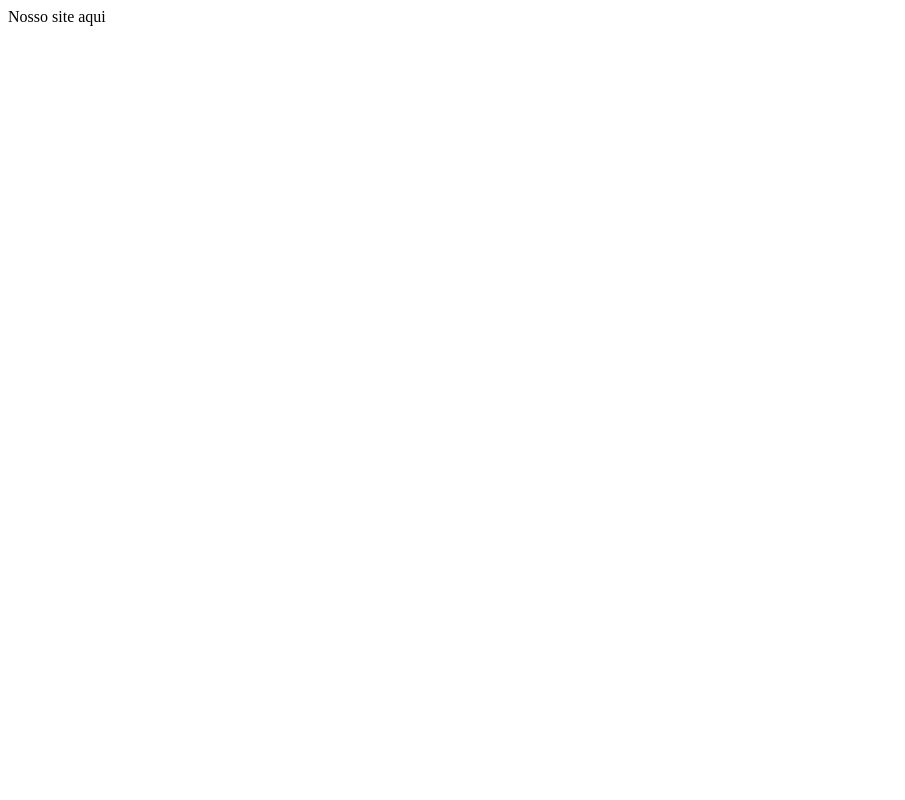
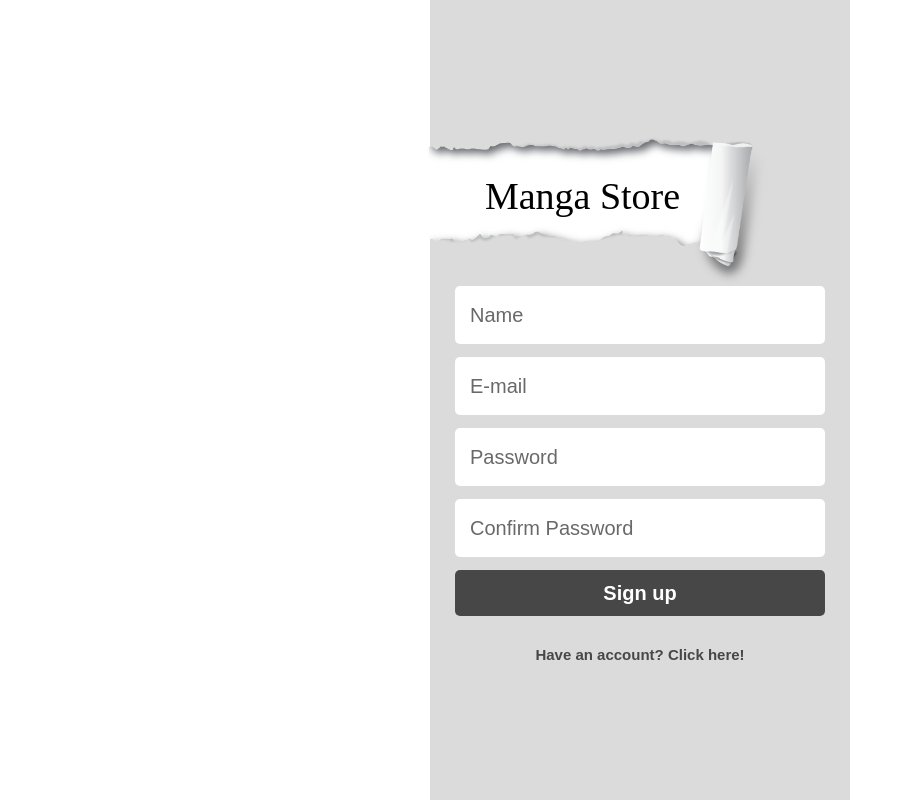
Before and after one commit to gabriel-lutz/Manga-Store-Front, a React app: page /sign-up in a window 1280 px wide. Shown: the whole page, without its empty margins (0-905 px from the left). Built offline with nearby package versions, Linux system fonts and the light colour scheme; a web font is replaced by a local one.

Commit message:
Sign up feature implemented

```diff
--- a/package.json
+++ b/package.json
@@ -6,6 +6,7 @@
     "axios": "^0.21.1",
     "react": "^17.0.2",
     "react-dom": "^17.0.2",
+    "react-router-dom": "^5.2.0",
     "react-scripts": "^4.0.3",
     "styled-components": "^5.3.0"
   },
--- a/public/index.html
+++ b/public/index.html
@@ -3,6 +3,9 @@
   <head>
     <meta charset="utf-8" />
     <meta name="viewport" content="width=device-width, initial-scale=1" />
+    <style>
+      @import url('https://fonts.googleapis.com/css2?family=Fredericka+the+Great&display=swap');
+    </style>
     <title>Mangá Store</title>
   </head>
   <body>
--- a/src/components/App.js
+++ b/src/components/App.js
@@ -1,5 +1,27 @@
+import {GlobalStyle} from "./GlobalStyle"
+import {BrowserRouter as Router, Switch, Route} from "react-router-dom"
+import {useState} from "react"
+import UserContext from "../contexts/UserContext"
+
+import SignUp from "./SignUp"
+import SignIn from "./SignIn"
+
 export default function App(){
-    return(
-        <>Nosso site aqui</>
+    const [userInfo, setUserInfo] = useState(
+        JSON.parse(localStorage.getItem('mangaStoreUserInfo'))!==null?
+            JSON.parse(localStorage.getItem('mangaStoreUserInfo')):
+            ""
+    );
+
+    return (
+        <UserContext.Provider value={{userInfo, setUserInfo}}>
+            <Router>
+                <GlobalStyle/>
+                <Switch>
+                    <Route path="/" exact component={SignIn}/>
+                    <Route path="/sign-up" exact component={SignUp}/>
+                </Switch>
+            </Router>
+        </UserContext.Provider>
     )
 }
--- /dev/null
+++ b/src/components/GlobalStyle.js
@@ -0,0 +1,23 @@
+import { createGlobalStyle } from 'styled-components'
+
+export const GlobalStyle = createGlobalStyle`
+    *{
+        box-sizing: border-box;
+        margin: 0;
+        padding: 0;
+        font-style: normal;
+        font-weight: normal;
+        font-family: 'Raleway', sans-serif;
+    }
+    a{
+        text-decoration: none;
+    }
+    button{
+        border:none;
+    }
+    input{
+        outline:none ;
+        border:none;
+    }
+
+`
--- /dev/null
+++ b/src/components/SignIn.js
@@ -0,0 +1,34 @@
+import styled from "styled-components"
+
+
+export default function SignIn() {
+
+    return (
+        <Wrapper>
+            <Title>
+                login
+            </Title>
+        </Wrapper>
+    )
+}
+
+const Wrapper= styled.div`
+    margin: 0 auto;
+    padding: 0 25px;
+    max-width: 373px;
+    height: 100vh;
+    background-color: #DBDBDB;
+    display: flex;
+    flex-direction: column;
+    align-items: center;
+    justify-content: center;
+`
+
+const Title= styled.h1`
+    font-family: 'Saira Stencil One', cursive;
+    font-style: normal;
+    font-weight: normal;
+    font-size: 32px;
+    line-height: 50px;
+    color: #FFFFFF;
+`
--- /dev/null
+++ b/src/components/SignUp.js
@@ -0,0 +1,156 @@
+import styled from "styled-components"
+import {useState} from "react"
+import {Link, useHistory} from "react-router-dom"
+import axios from "axios"
+import paper from "../assets/paper.png"
+
+export default function SignUp() {
+    const [name, setName] = useState("")
+    const [email,setEmail] = useState("")
+    const [password, setPassword] = useState("")
+    const [passwordConfirmation,setPasswordConfirmation] = useState("")
+
+    let history = useHistory();
+    const [requesting,setRequesting] = useState(false)
+
+    function register(e){
+        e.preventDefault()
+        if(password===passwordConfirmation){
+            setRequesting(true)
+            const body = {name,email,password}
+            axios.post("http://localhost:4000/sign-up",body).then(r=>{
+                setRequesting(false)
+                history.push("/")
+            }).catch(e=> {
+                console.log(e)
+                setRequesting(false)
+            })
+        }else{
+            alert("Password does not match!")
+        }
+    }
+
+    return (
+        <Wrapper>
+            <FormWrapper>
+                <TitleWrapper>
+                    <Title>
+                        Manga Store
+                    </Title>
+                </TitleWrapper>
+                <Form onSubmit={register}>
+                    <Input type="text" placeholder="Name" value={name} onChange={e=>setName(e.target.value)}></Input>
+                    <Input type="email" placeholder="E-mail" value={email} onChange={e=>setEmail(e.target.value)}></Input>
+                    <Input type="password" placeholder="Password" value={password} onChange={e=>setPassword(e.target.value)}></Input>
+                    <Input type="password" placeholder="Confirm Password" value={passwordConfirmation} onChange={e=>setPasswordConfirmation(e.target.value)}></Input>
+                    {requesting?
+                        <Button>Signing up...</Button>:
+                        <Button type="submit">Sign up</Button>
+                    }
+                </Form>
+                <Link to="/">
+                    <p>Have an account? Click here!</p>
+                </Link>
+            </FormWrapper>
+        </Wrapper>
+    )
+}
+
+const Wrapper= styled.div`
+    margin: 0 auto;
+    padding: 0 25px;
+    max-width: 420px;
+    height: 100vh;
+    background-color:#dbdbdb;
+    display: flex;
+    flex-direction: column;
+    align-items: center;
+    justify-content: center;
+`
+
+const FormWrapper= styled.div`
+    display: flex;
+    width: 100%;
+    flex-direction: column;
+    align-items: center;
+    justify-content: center;
+    gap:30px;
+    p{
+        text-decoration: none;
+        font-style: normal;
+        font-weight: bold;
+        font-size: 15px;
+        line-height: 18px;
+        color: #474747;
+    }
+`
+
+const Form= styled.form`
+    display: flex;
+    width: 100%;
+    flex-direction: column;
+    align-items: center;
+    justify-content: center;
+    gap: 13px;
+`
+
+const TitleWrapper= styled.div`
+    display: flex;
+    justify-content: center;
+    margin-left: -85px;
+    margin-bottom: -30px;
+    width: 100%;
+    height: 150px;
+    background: url(${paper}) no-repeat center center;
+    -webkit-background-size: contain;
+    -moz-background-size: contain;
+    -o-background-size: contain;
+    background-size: contain;
+`
+
+const Title= styled.h1`
+    font-family: 'Fredericka the Great', cursive;
+    font-style: normal;
+    font-weight: normal;
+    margin-top: 35px;
+    margin-left: -30px;
+    font-size: 38px;
+    line-height: 50px;
+    color: black;
+    @media(max-width:374px){
+        font-size: 32px;
+    }
+`
+
+const Input = styled.input`
+    height: 58px;
+    width: 100%;
+    background: #FFFFFF;
+    border-radius: 5px;
+    padding-left: 15px;
+    font-style: normal;
+    font-weight: normal;
+    font-size: 20px;
+    line-height: 23px;
+    color: #000000;
+    ::placeholder{
+        font-style: normal;
+        font-weight: normal;
+        font-size: 20px;
+        line-height: 23px;
+        color: #696969;
+    }
+`;
+
+const Button = styled.button`
+    width: 100%;
+    height: 46px;
+    background: #474747;
+    border-radius: 5px;
+    font-style: normal;
+    font-weight: bold;
+    font-size: 20px;
+    line-height: 23px;
+    color: #FFFFFF;
+    cursor: pointer;
+`;
--- /dev/null
+++ b/src/contexts/UserContext.js
@@ -0,0 +1,5 @@
+import { createContext } from 'react';
+
+const UserContext = createContext();
+
+export default UserContext;
```
Also changed, not shown: src/assets/paper.png (added), 1 other file.
